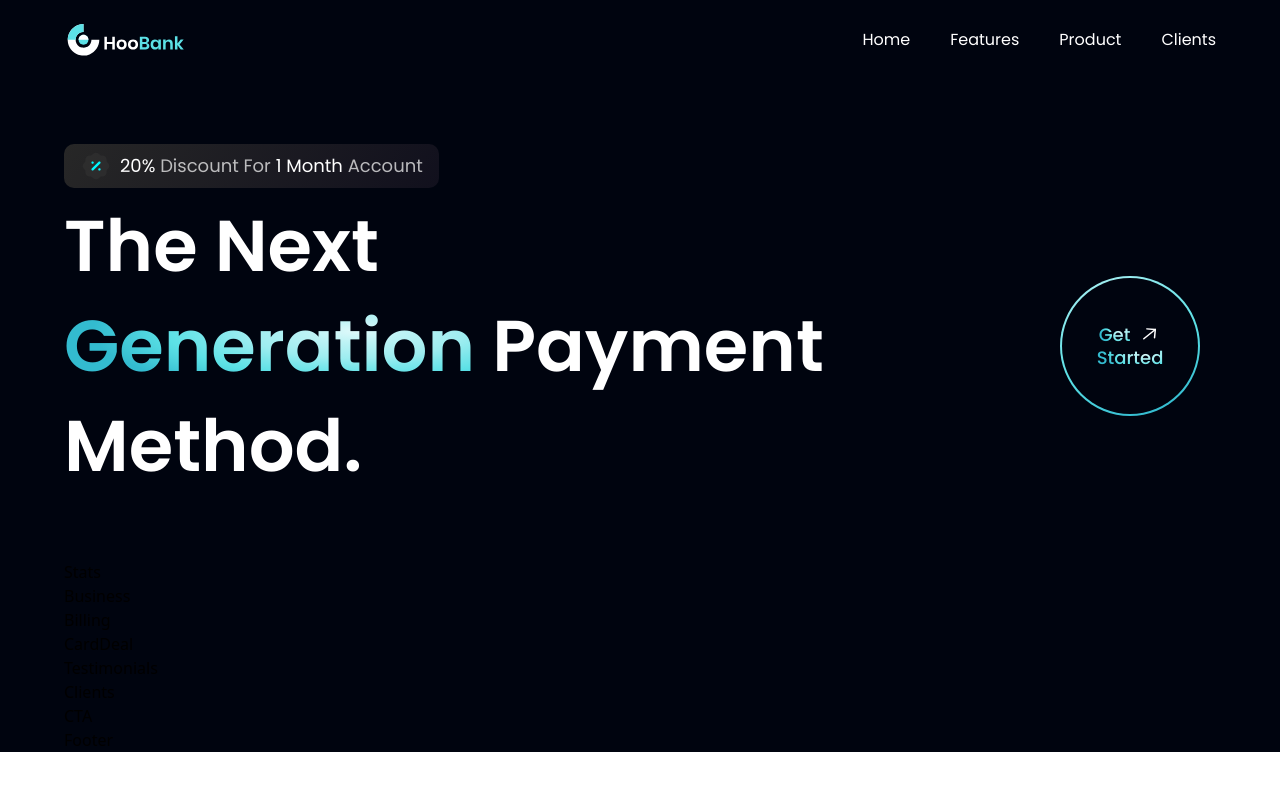
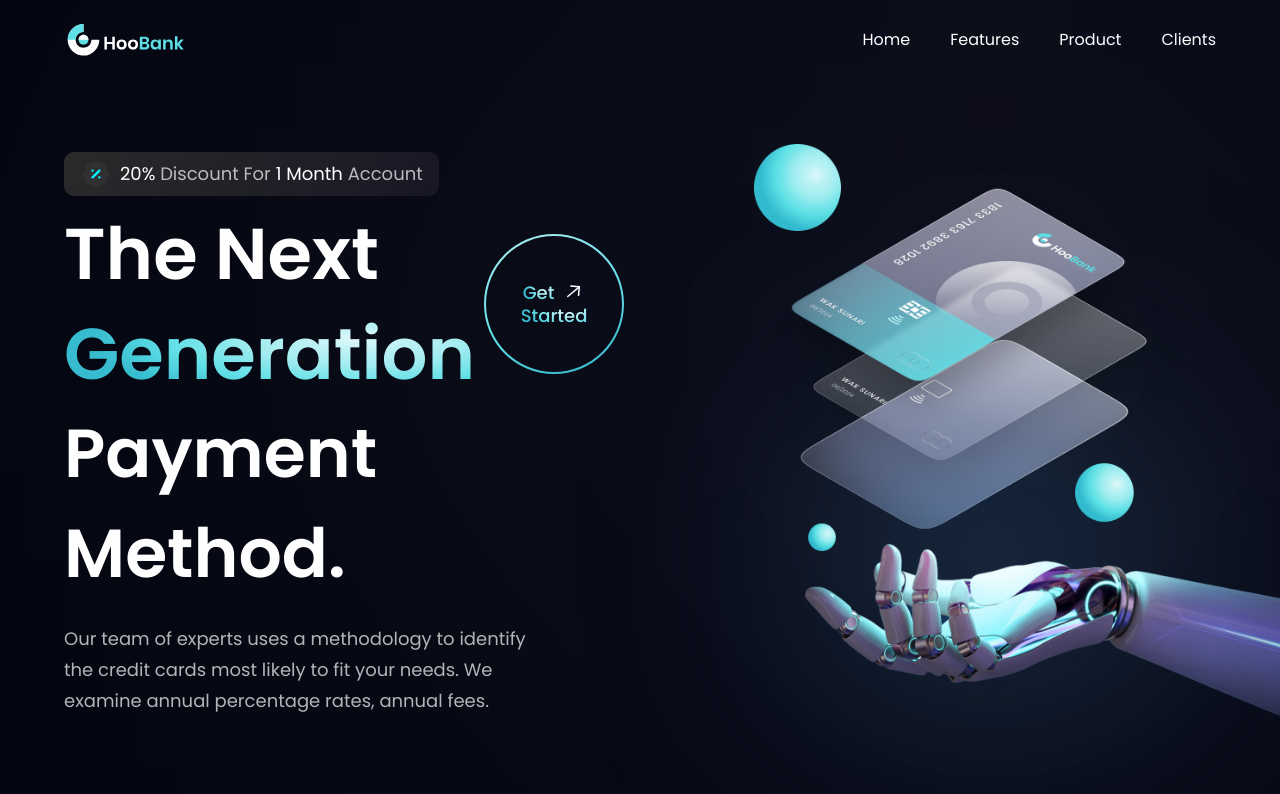
Before and after one commit to MEZ901/hoobank, a React (Vite) app in the folder hoobank/: page / in a window 1280 px wide. Shown: the top 794 px of the page. Built offline with nearby package versions, Linux system fonts and the light colour scheme.

Commit message:
complete the hero section

```diff
--- a/hoobank/src/App.css
+++ b/hoobank/src/App.css
@@ -531,6 +531,38 @@ video {
   right: 0px;
 }
 
+.top-0{
+  top: 0px;
+}
+
+.bottom-40{
+  bottom: 10rem;
+}
+
+.bottom-20{
+  bottom: 5rem;
+}
+
+.z-\[\]{
+  z-index: ;
+}
+
+.z-\[5\]{
+  z-index: 5;
+}
+
+.z-0{
+  z-index: 0;
+}
+
+.z-\[0\]{
+  z-index: 0;
+}
+
+.z-\[1\]{
+  z-index: 1;
+}
+
 .mx-6{
   margin-left: 1.5rem;
   margin-right: 1.5rem;
@@ -549,6 +581,11 @@ video {
 .my-2{
   margin-top: 0.5rem;
   margin-bottom: 0.5rem;
+}
+
+.my-10{
+  margin-top: 2.5rem;
+  margin-bottom: 2.5rem;
 }
 
 .mr-0{
@@ -587,6 +624,10 @@ video {
   margin-bottom: 1rem;
 }
 
+.mt-5{
+  margin-top: 1.25rem;
+}
+
 .flex{
   display: flex;
 }
@@ -613,6 +654,18 @@ video {
 
 .h-\[28px\]{
   height: 28px;
+}
+
+.h-\[35\%\]{
+  height: 35%;
+}
+
+.h-\[80\%\]{
+  height: 80%;
+}
+
+.h-\[50\%\]{
+  height: 50%;
 }
 
 .w-full{
@@ -643,8 +696,32 @@ video {
   width: 28px;
 }
 
+.w-\[40\%\]{
+  width: 40%;
+}
+
+.w-\[80\%\]{
+  width: 80%;
+}
+
+.w-\[50\%\]{
+  width: 50%;
+}
+
 .min-w-\[140px\]{
   min-width: 140px;
+}
+
+.max-w-\[\]{
+  max-width: ;
+}
+
+.max-w-\[470\]{
+  max-width: 470;
+}
+
+.max-w-\[470px\]{
+  max-width: 470px;
 }
 
 .flex-1{
@@ -944,8 +1021,16 @@ video {
     display: flex;
   }
 
+  .ss\:hidden{
+    display: none;
+  }
+
   .ss\:text-\[72px\]{
     font-size: 72px;
+  }
+
+  .ss\:text-\[68px\]{
+    font-size: 68px;
   }
 
   .ss\:leading-\[100px\]{
@@ -993,6 +1078,11 @@ video {
 }
 
 @media (min-width: 1060px){
+  .md\:my-0{
+    margin-top: 0px;
+    margin-bottom: 0px;
+  }
+
   .md\:mr-10{
     margin-right: 2.5rem;
   }
--- a/hoobank/src/components/Hero.jsx
+++ b/hoobank/src/components/Hero.jsx
@@ -17,12 +17,26 @@ const Hero = () => (
         <h1 className='flex-1 font-poppins font-semibold ss:text-[72px] text-[52px] text-white ss:leading-[100px] leading-[75px]'>
           The Next <br className='sm:block hidden' /> {" "}
           <span className='text-gradient'>Generation</span> {" "}
-          Payment Method.
         </h1>
         <div className='ss:flex hidden md:mr-4 mr-0'>
           <GetStarted />
         </div>
       </div>
+
+      <h1 className='font-poppins font-semibold ss:text-[68px] text-[52px] text-white ss:leading-[100px] leading-[75px] w-full'>Payment Method.</h1>
+
+      <p className={`${styles.paragraph} max-w-[470px] mt-5`}>Our team of experts uses a methodology to identify the credit cards most likely to fit your needs. We examine annual percentage rates, annual fees.</p>
+    </div>
+
+    <div className={`flex-1 flex ${styles.flexCenter} md:my-0 my-10 relative`}>
+      <img src={robot} alt="billing" className='w-[100%] h-[100%] relative z-[5]' />
+      <div className='absolute z-[0] w-[40%] h-[35%] top-0 pink__gradient' />
+      <div className='absolute z-[1] w-[80%] h-[80%] bottom-40 rounded-full white__gradient' />
+      <div className='absolute z-[0] w-[50%] h-[50%] bottom-20 blue__gradient' />
+    </div>
+
+    <div className={`ss:hidden ${styles.flexCenter}`}>
+      <GetStarted />
     </div>
   </section>
 )
```
